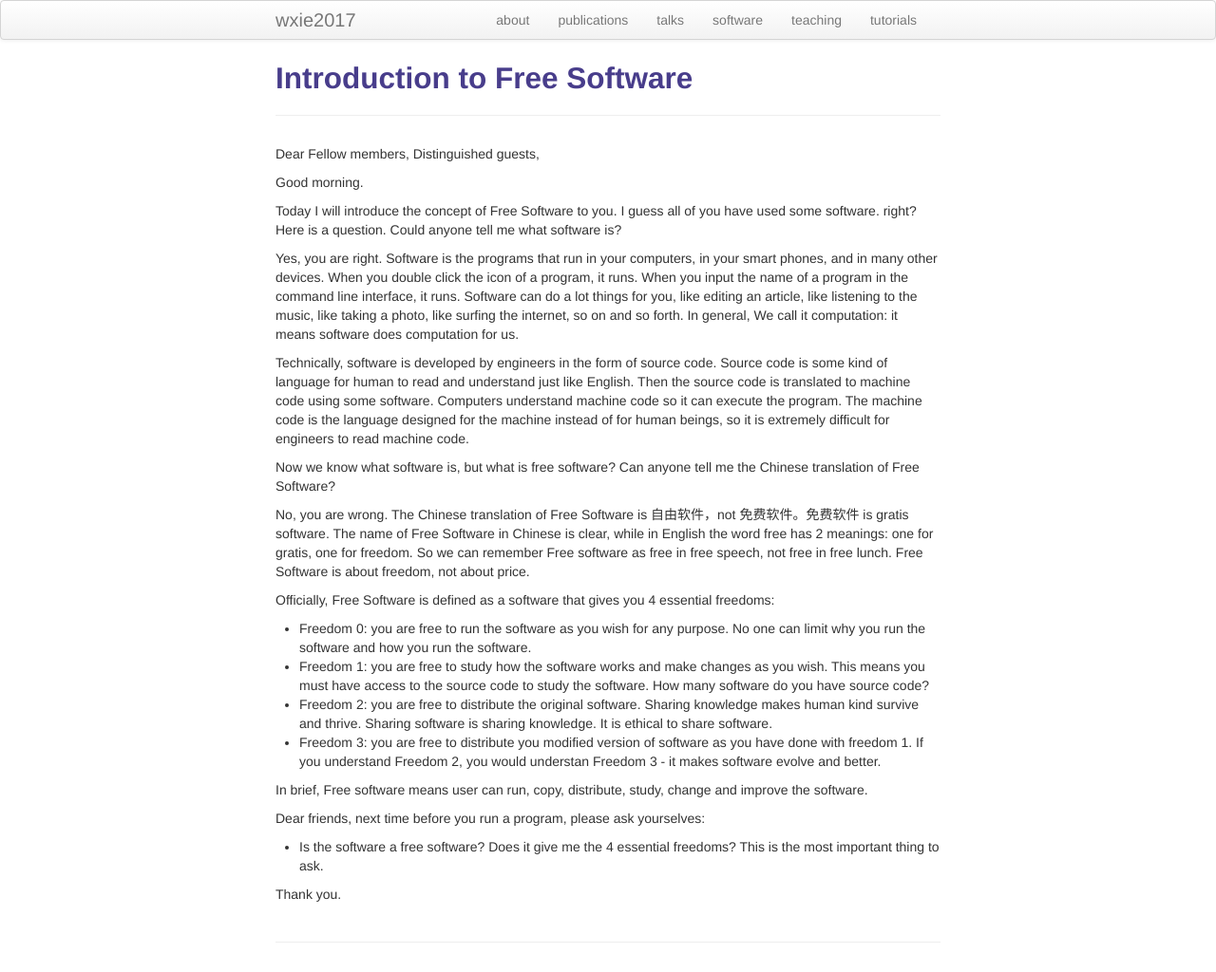
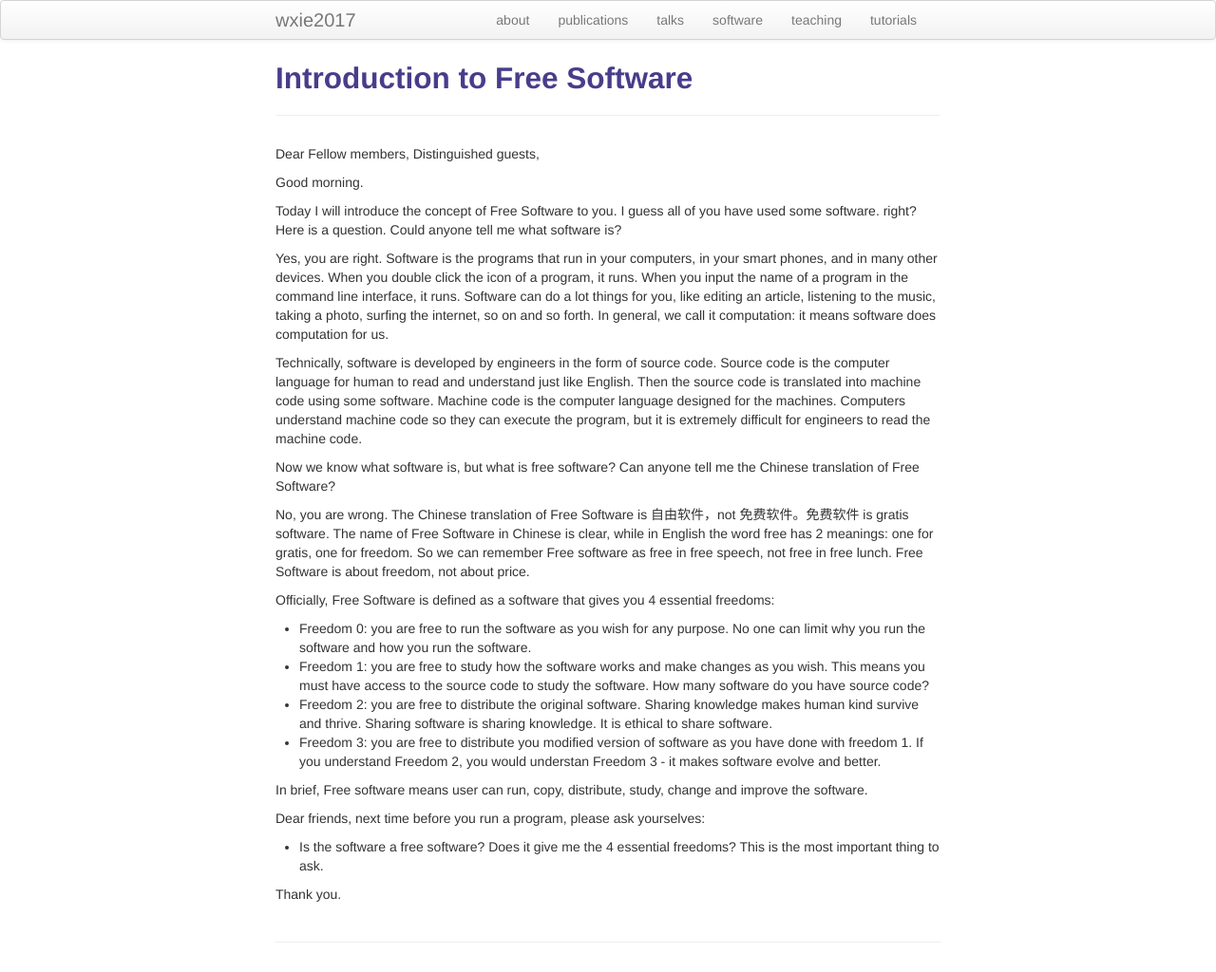
Before and after one commit to wxie2017/wxie2017.github.io, a Jekyll site: the page built from pages/speech/introduction_to_free_software.md, in a window 1280 px wide. Shown: the whole page at 95% size. Built offline with Jekyll 4.4.1, drawn with Linux system fonts in a browser that asks for light colours.

Commit message:
modification of some sentences: draft 3

```diff
--- a/pages/speech/introduction_to_free_software.md
+++ b/pages/speech/introduction_to_free_software.md
@@ -15,14 +15,13 @@ Here is a question. Could anyone tell me what software is?
 
 Yes, you are right. Software is the programs that run in your computers, in your smart phones, and in many other devices.
 When you double click the icon of a program, it runs. When you input the name of a program in the command line interface,
-it runs. Software can do a lot things for you, like editing an article, like listening to the music, like taking a photo,
-like surfing the internet, so on and so forth. In general, We call it computation: it means software does computation for
-us.
+it runs. Software can do a lot things for you, like editing an article, listening to the music, taking a photo, surfing
+the internet, so on and so forth. In general, we call it computation: it means software does computation for us.
 
-Technically, software is developed by engineers in the form of source code. Source code is some kind of language for human
-to read and understand just like English. Then the source code is translated to machine code using some software. Computers
-understand machine code so it can execute the program. The machine code is the language designed for the machine instead of
-for human beings, so it is extremely difficult for engineers to read machine code.
+Technically, software is developed by engineers in the form of source code. Source code is the computer language for human
+to read and understand just like English. Then the source code is translated into machine code using some software. Machine
+code is the computer language designed for the machines. Computers understand machine code so they can execute the program,
+but it is extremely difficult for engineers to read the machine code.
 
 Now we know what software is, but what is free software? Can anyone tell me the Chinese translation of Free Software?
 
```
